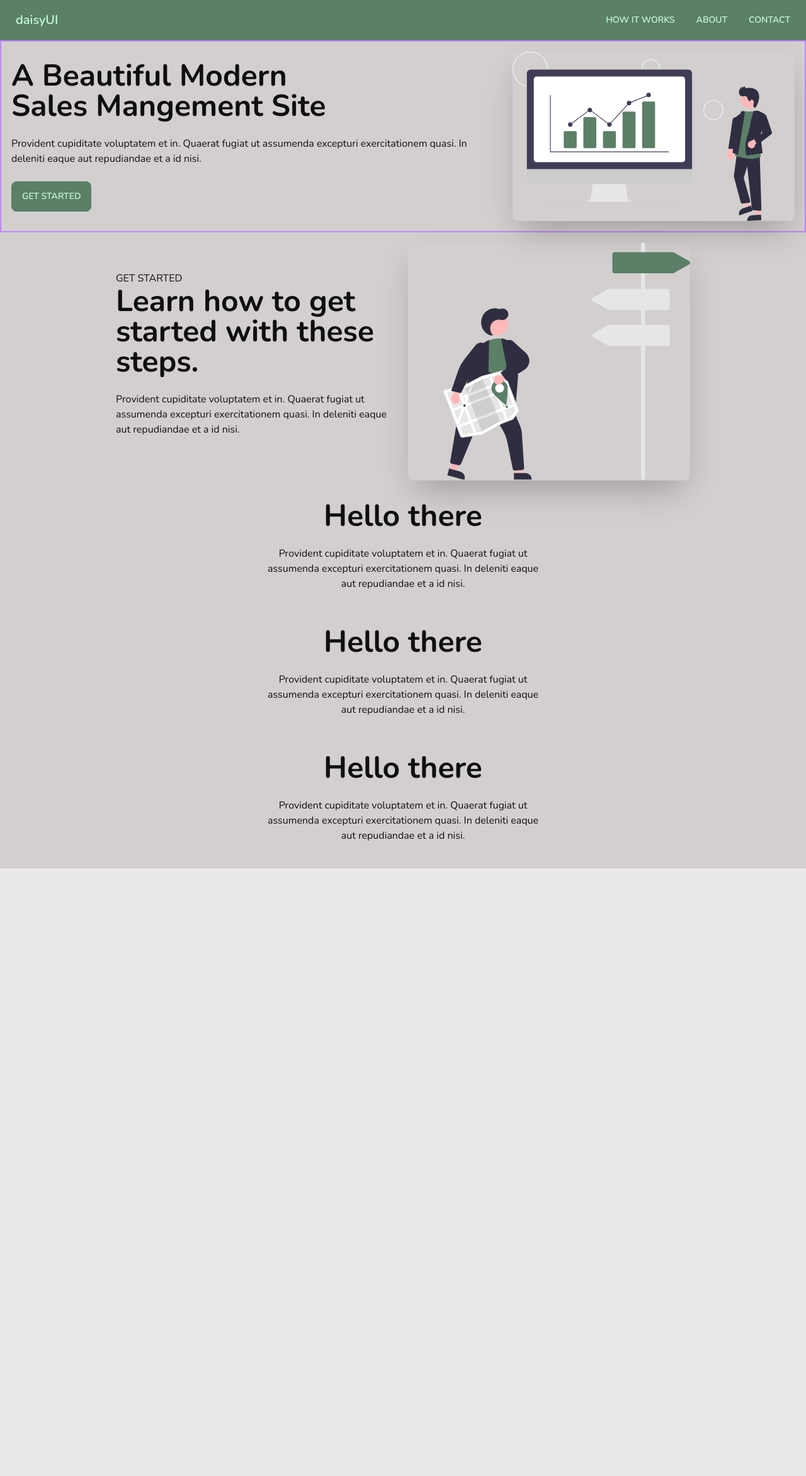
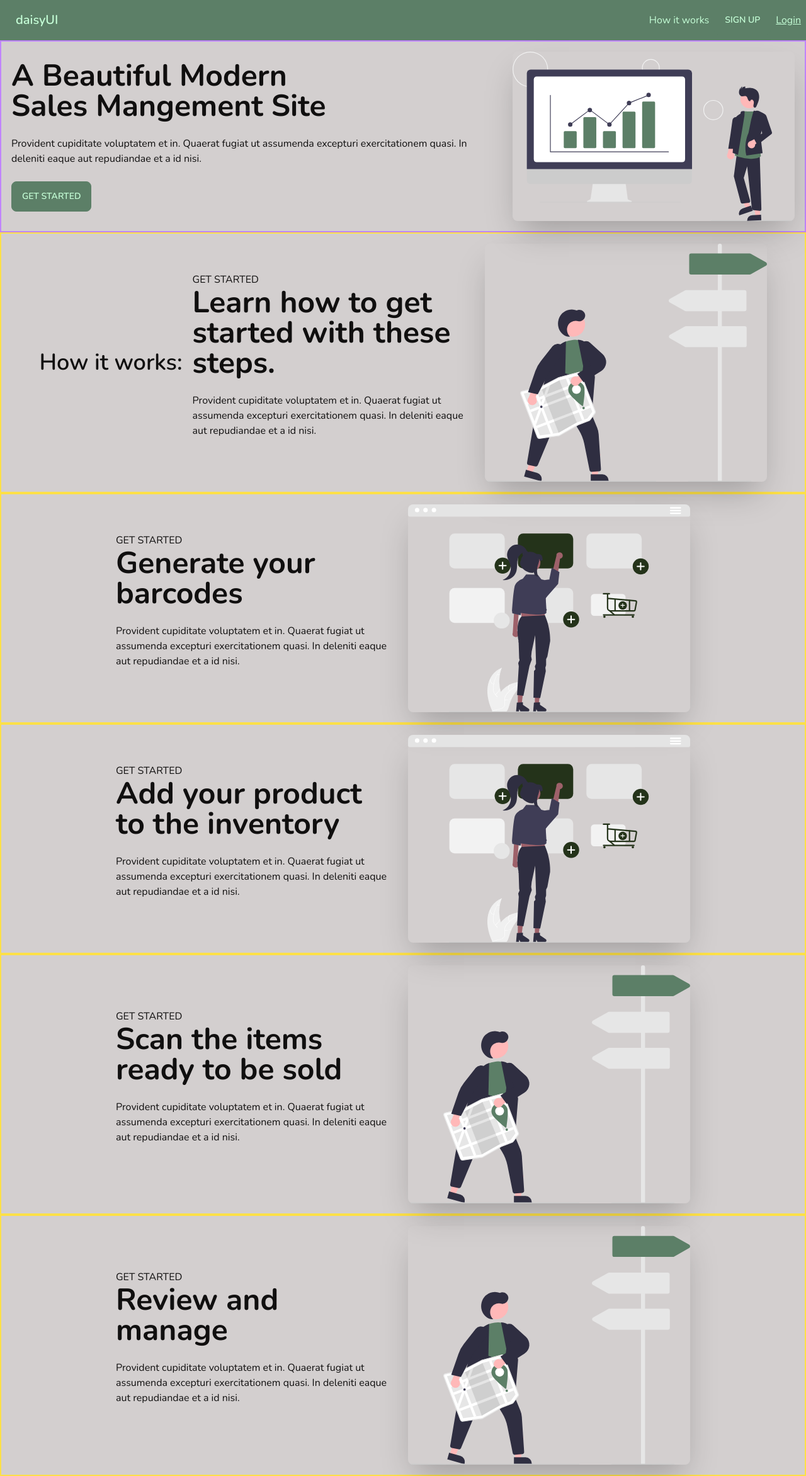
Before and after one commit to brianf4/happy-sales, a React (Vite) app in the folder frontend/: page / in a window 1280 px wide. Shown: the whole page at 63% size. Before the commit the page ends 1379 px from the top, so only its background shows below. Built offline with nearby package versions, Linux system fonts and the light colour scheme.

Commit message:
generated barcodes

```diff
--- a/frontend/src/App.jsx
+++ b/frontend/src/App.jsx
@@ -13,6 +13,7 @@ import Login from "./pages/Login"
 import Signup from "./pages/Signup"
 import Inventory from './pages/Inventory';
 import Sales from './pages/Sales'
+import Barcode from './pages/Barcode';
 
 
 
@@ -214,35 +215,31 @@ function App() {
             onDetected={onDetected}
             updateOnCompleteOrder={updateOnCompleteOrder}
             toggleOrderComplete={toggleOrderComplete}
-          /> : <Navigate to="/login" />}
-        >
+          /> : <Navigate to="/" />}>
           <Route path="home" element={<Home
           inventory={inventory}
           soldItems={soldItems}
           graphOptions={graphOptions}
           latestTransactions={latestTransactions}
           />} />
-          <Route path="inventory"element={<Inventory
+          <Route path="inventory" element={<Inventory
           inventory={inventory}
           addProduct={addProduct}
           deleteProduct={deleteProduct}
           handleId={handleId}
           />} />
-          <Route path='sales'element={<Sales
+          <Route path='sales' element={<Sales
           toggleCamera={toggleCamera}
           soldItems={soldItems}
           updateOnCompleteOrder={updateOnCompleteOrder}
           orderComplete={orderComplete}
           toggleOrderComplete={toggleOrderComplete}
           showTable={showTable}
-
           />} />
+          <Route path='generate-barcode' element={<Barcode />}/>
         </Route>
       </Routes>
-
-
     </div>
-
   );
 
 }
--- a/frontend/src/components/Navbar.jsx
+++ b/frontend/src/components/Navbar.jsx
@@ -1,6 +1,7 @@
 import React from "react";
 import { useLogout } from '../hooks/useLogout'
 import { useAuthContext } from "../hooks/useAuthContext";
+import { Link } from "react-router-dom";
 
 function Navbar() {
   const { logout } = useLogout()
@@ -19,8 +20,8 @@ function Navbar() {
       </label>
 
       <div className="px-2 flex-1 justify-between">
-        <a className="btn btn-ghost normal-case text-xl">daisyUI</a>
-        <div>
+        <Link className="btn btn-ghost normal-case text-xl" to="/">daisyUI</Link>
+        <div className="flex gap-x-2">
           <span>{user && user.email}</span>
           {user && <a onClick={handleClick} className="link link-accent">Logout</a>}
         </div>
--- a/frontend/src/components/Sidebar.jsx
+++ b/frontend/src/components/Sidebar.jsx
@@ -9,9 +9,18 @@ function Sidebar() {
       <label htmlFor="my-drawer-2" className="drawer-overlay"></label>
       <ul className="menu p-4 w-80 bg-base-100 text-neutral text-xl font-semibold">
         {/* <!-- Sidebar content here --> */}
-        <li><Link to="home">Home</Link></li>
-        <li><Link to="inventory">Inventory</Link></li>
-        <li><Link to="sales">Sales</Link></li>
+        <li>
+            <Link to="home"><i className="fa-solid fa-house-chimney"></i>Home</Link>
+        </li>
+        <li>
+            <Link to="inventory"><i className="fa-solid fa-boxes-stacked"></i>Inventory</Link>
+        </li>
+        <li>
+            <Link to="sales"><i className="fa-solid fa-tags"></i>Sales</Link>
+        </li>
+        <li>
+          <Link to="generate-barcode"><i className="fa-solid fa-barcode"></i>Barcode Maker</Link>
+        </li>
       </ul>
     </div>
   )
--- a/frontend/src/index.css
+++ b/frontend/src/index.css
@@ -1,6 +1,7 @@
 * {
   box-sizing: border-box;
   font-family: 'Nunito', sans-serif;
+  scroll-behavior: smooth;
 }
 
 html, body {
--- /dev/null
+++ b/frontend/src/pages/Barcode.jsx
@@ -0,0 +1,48 @@
+import React, { useEffect, useState } from "react";
+
+function Barcode() {
+  const [numOfBarcodes, setNumOfBarcodes] = useState(0)
+  const [generateBarcode, setGenerateBarcodes] = useState([])
+
+
+  function handleChange(event) {
+    setNumOfBarcodes(event.target.value)
+    setGenerateBarcodes([])
+  }
+
+  function handleSubmit(event) {
+    event.preventDefault()
+    for (let i = 0; i < numOfBarcodes; i++) {
+      let num = 1234567890;
+      num += i
+      setGenerateBarcodes((prevGenerateBarcodes) => [...prevGenerateBarcodes, num.toString()])
+    }
+  }
+
+  const generatedBarcode = generateBarcode.map((barcode, i) => {
+    return (
+      <div className="text-center" key={i}>
+        {/* insert your custom barcode setting your data in the GET parameter "data" */}
+        <img alt='Barcode Generator TEC-IT' src={`https://barcode.tec-it.com/barcode.ashx?data=${barcode}&code=Code25IL`}/>
+      </div>
+    )
+  })
+
+  return (
+    <div className="p-2">
+      <h2 className="py-4 text-center text-xl font-semibold">Generate your barcode</h2>
+      <form onSubmit={handleSubmit}>
+        <input
+          type="number"
+          className="input input-bordered input-primary w-2/4 max-w-xs block"
+          name="numOfBarcodes"
+          onChange={handleChange}
+          value={numOfBarcodes}
+        />
+        <button className="btn btn-primary">Generate!</button>
+      </form>
+      {generatedBarcode}
+    </div>
+  )
+}
+export default Barcode
--- a/frontend/src/pages/Home.jsx
+++ b/frontend/src/pages/Home.jsx
@@ -13,11 +13,9 @@ function Home(props) {
     :
     latestItems[item] = [1, props.latestTransactions[i].cost, new Date(props.latestTransactions[i].date)]
   }
-  console.log(latestItems)
 
 
   const items = Object.keys(latestItems).map((key, i) => {
-
     return (
       <tbody key={i}>
         <tr>
@@ -31,7 +29,6 @@ function Home(props) {
         </tr>
       </tbody>
     )
-
   })
 
   return (
@@ -71,7 +68,6 @@ function Home(props) {
         />
       </section>
     </div>
-
   )
 }
 export default Home
--- a/frontend/src/pages/Index.jsx
+++ b/frontend/src/pages/Index.jsx
@@ -1,6 +1,7 @@
 import React from "react";
 import FinancePhoto from '../images/undrawFinanceGraph.svg'
 import undrawFollow from '../images/undrawFollow.svg'
+import undrawAddToCart from '../images/undrawAddToCart.svg'
 import { Link } from "react-router-dom";
 
 
@@ -10,15 +11,15 @@ function Index () {
    <main>
     <div className="navbar bg-primary text-primary-content flex justify-between">
       <a className="btn btn-ghost normal-case text-xl">daisyUI</a>
-      <ul>
+      <ul className="flex gap-x-2">
         <li>
-          <a className="btn btn-primary">How it works</a>
+          <a href="#howItWorks">How it works</a>
         </li>
         <li>
-          <a className="btn btn-primary">About</a>
+          <Link className="btn btn-primary" to="signup">Sign Up</Link>
         </li>
         <li>
-          <a className="btn btn-primary">Contact</a>
+        <Link className="link hover:primary-focus" to="login">Login</Link>
         </li>
       </ul>
     </div>
@@ -35,8 +36,9 @@ function Index () {
         </div>
       </div>
     </div>
-    <div className="hero bg-base-200">
-      <div className="hero-content ">
+    <div id="howItWorks" className="hero bg-base-200 border-2 border-yellow-300">
+      <div className="hero-content flex flex-col lg:flex-row">
+        <h2 className="py-10 text-4xl font-semibold">How it works:</h2>
         <div className="max-w-md">
           <span className="block">GET STARTED</span>
           <h1 className="text-5xl font-bold">Learn how to get started with these steps.</h1>
@@ -50,30 +52,67 @@ function Index () {
 
       </div>
     </div>
-    <div className="hero bg-base-200">
-      <div className="hero-content text-center">
+    <div className="hero bg-base-200 border-2 border-yellow-300">
+      <div className="hero-content flex flex-col lg:flex-row">
         <div className="max-w-md">
-          <h1 className="text-5xl font-bold">Hello there</h1>
+          <span className="block">GET STARTED</span>
+          <h1 className="text-5xl font-bold">Generate your barcodes</h1>
           <p className="py-6">Provident cupiditate voluptatem et in. Quaerat fugiat ut assumenda excepturi exercitationem quasi. In deleniti eaque aut repudiandae et a id nisi.</p>
         </div>
+        <div>
+          <img className="max-w-md rounded-lg shadow-2xl" src={undrawAddToCart} alt="" />
+        </div>
+      </div>
+      <div>
+
       </div>
     </div>
-    <div className="hero bg-base-200">
-      <div className="hero-content text-center">
+    <div className="hero bg-base-200 border-2 border-yellow-300">
+      <div className="hero-content flex flex-col lg:flex-row">
         <div className="max-w-md">
-          <h1 className="text-5xl font-bold">Hello there</h1>
+          <span className="block">GET STARTED</span>
+          <h1 className="text-5xl font-bold">Add your product to the inventory</h1>
           <p className="py-6">Provident cupiditate voluptatem et in. Quaerat fugiat ut assumenda excepturi exercitationem quasi. In deleniti eaque aut repudiandae et a id nisi.</p>
         </div>
+        <div>
+          <img className="max-w-md rounded-lg shadow-2xl" src={undrawAddToCart} alt="" />
+        </div>
+      </div>
+      <div>
+
       </div>
     </div>
-    <div className="hero bg-base-200">
-      <div className="hero-content text-center">
+    <div className="hero bg-base-200 border-2 border-yellow-300">
+      <div className="hero-content flex flex-col lg:flex-row">
         <div className="max-w-md">
-          <h1 className="text-5xl font-bold">Hello there</h1>
+          <span className="block">GET STARTED</span>
+          <h1 className="text-5xl font-bold">Scan the items ready to be sold</h1>
           <p className="py-6">Provident cupiditate voluptatem et in. Quaerat fugiat ut assumenda excepturi exercitationem quasi. In deleniti eaque aut repudiandae et a id nisi.</p>
         </div>
+        <div>
+          <img className="max-w-md rounded-lg shadow-2xl" src={undrawFollow} alt="" />
+        </div>
+      </div>
+      <div>
+
       </div>
     </div>
+    <div className="hero bg-base-200 border-2 border-yellow-300">
+      <div className="hero-content flex flex-col lg:flex-row">
+        <div className="max-w-md">
+          <span className="block">GET STARTED</span>
+          <h1 className="text-5xl font-bold">Review and manage</h1>
+          <p className="py-6">Provident cupiditate voluptatem et in. Quaerat fugiat ut assumenda excepturi exercitationem quasi. In deleniti eaque aut repudiandae et a id nisi.</p>
+        </div>
+        <div>
+          <img className="max-w-md rounded-lg shadow-2xl" src={undrawFollow} alt="" />
+        </div>
+      </div>
+      <div>
+
+      </div>
+    </div>
+
 
    </main>
   )
--- a/frontend/src/pages/Inventory.jsx
+++ b/frontend/src/pages/Inventory.jsx
@@ -3,8 +3,6 @@ import Transactions from "../components/Transactions";
 function Inventory(props) {
 
   const products = props.inventory.map((product, i) => {
-
-
     return (
       <Transactions
         key={product._id}
@@ -15,7 +13,6 @@ function Inventory(props) {
       />
     )
   } )
-
 
   return (
     <div className="">
--- a/frontend/src/pages/Signup.jsx
+++ b/frontend/src/pages/Signup.jsx
@@ -9,7 +9,7 @@ const Signup = () => {
   const handleSubmit = async (e) => {
     e.preventDefault()
 
-    await signup(email, password)
+    await signup(email.toLocaleLowerCase(), password)
   }
 
   return (
```
